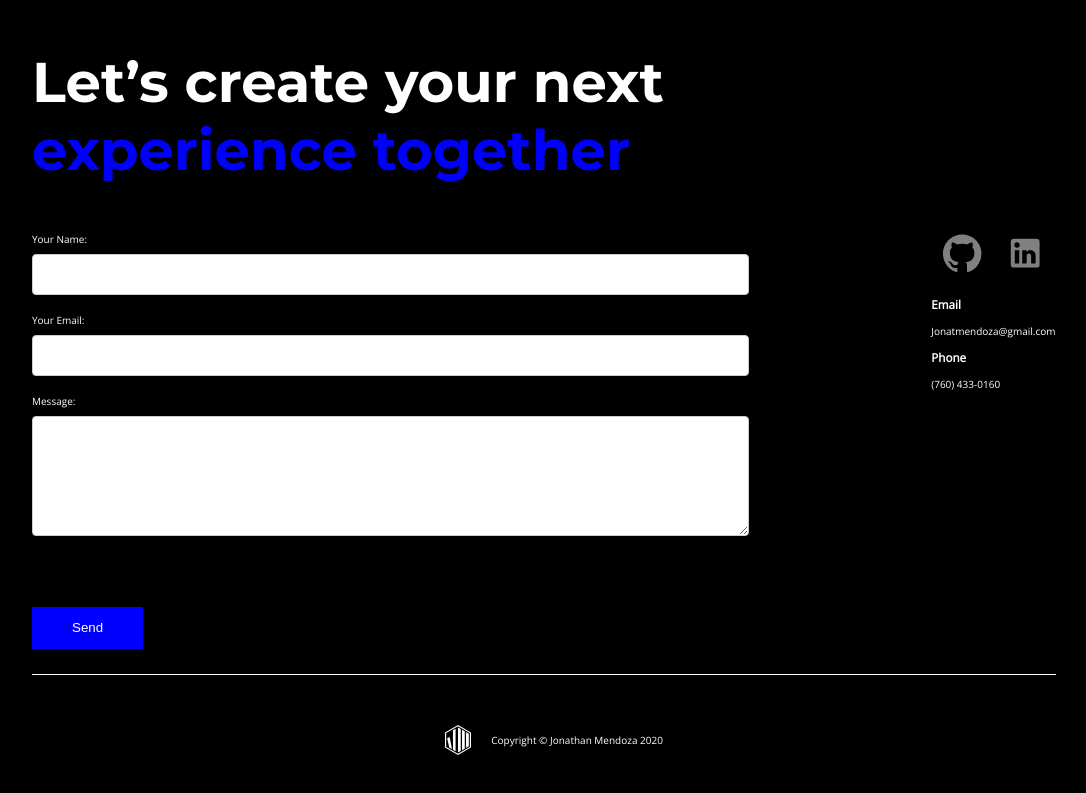
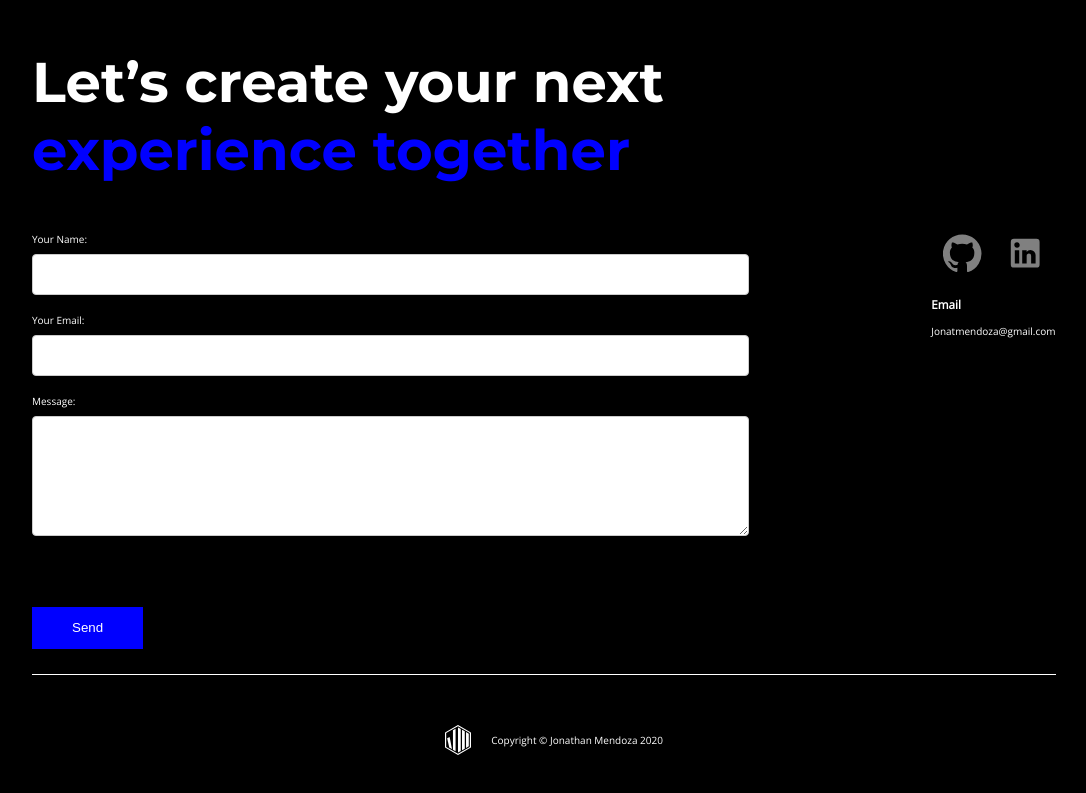
Before and after one commit to Jnmendza/portfolio-redesign, a React (Create React App) app: page / in a window 1280 px wide. Shown: the part 3107-3900 px from the top of the page, without its empty margins (96-1182 px from the left). Built offline with nearby package versions, Linux system fonts and the light colour scheme.

Commit message:
updated resume and contact

```diff
--- a/src/components/Contact.js
+++ b/src/components/Contact.js
@@ -147,8 +147,7 @@ const Contact = () => {
                                 <div className={classes.contactWrapper}>
                                     <h3>Email</h3>
                                     <a href={`mailto:${data.contactEmail}`} className={classes.email}>{data.contactEmail}</a>
-                                    <h3>Phone</h3>
-                                    <p>(760) 433-0160</p>
+
                                 </div>
                             </div>
                         </div>
```
Also changed, not shown: 1 other file (tests, documents, lock files or other folders).
